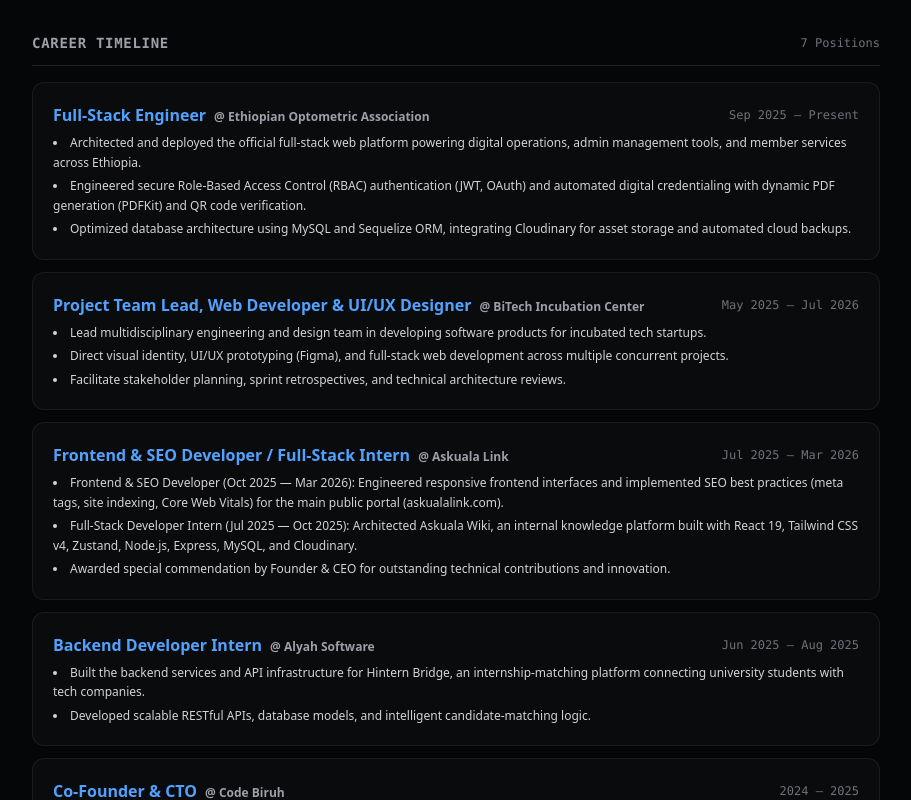
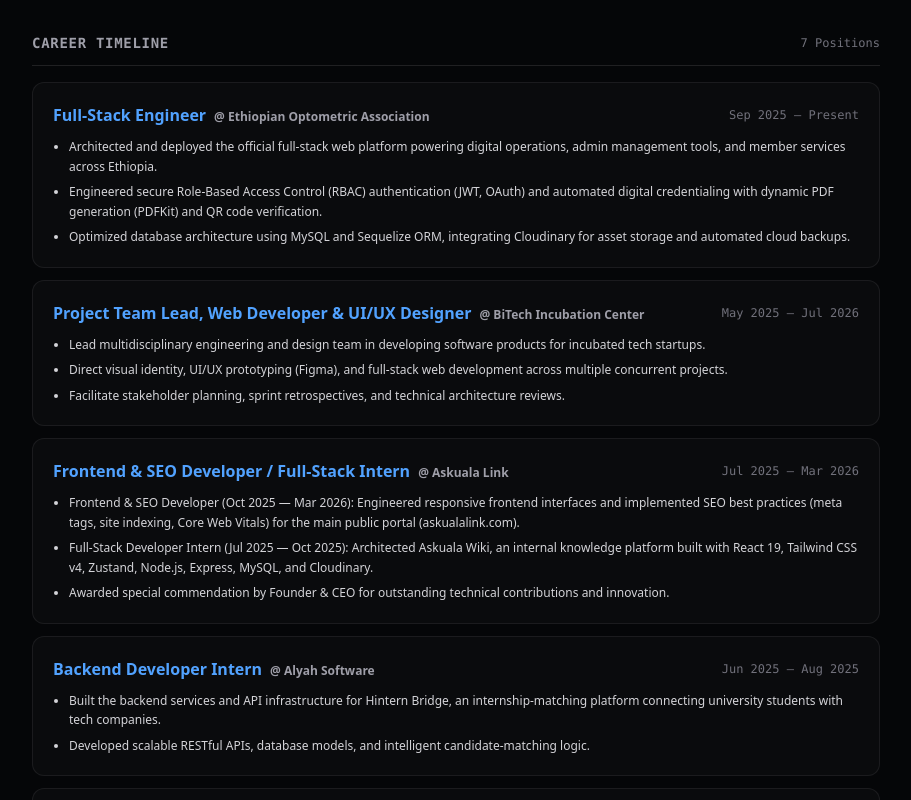
Before and after one commit to haile121/portfolio, a Next.js app: page /minimalist in a window 1280 px wide. Shown: the part 2220-3020 px from the top of the page, without its empty margins (184-1095 px from the left). Built offline with nearby package versions, Linux system fonts and the light colour scheme.

Commit message:
style(minimalist): update experience section timeline layout

```diff
--- a/src/components/minimalist/ExperienceSection.tsx
+++ b/src/components/minimalist/ExperienceSection.tsx
@@ -47,7 +47,7 @@
             </div>
             {exp.bullets && exp.bullets.length > 0 ? (
               <ul
-                className={`text-xs leading-relaxed space-y-1 list-disc list-inside ${
+                className={`text-xs leading-relaxed space-y-1.5 list-disc list-outside pl-4 pt-1 ${
                   theme === "dark" ? "text-zinc-300" : "text-slate-600"
                 }`}
               >
```
